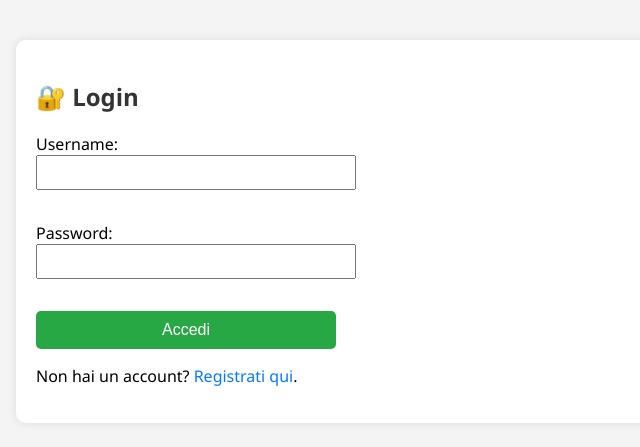
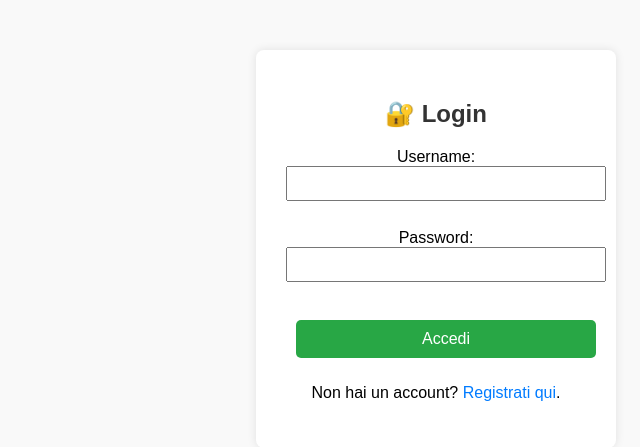
Before and after one commit to Pasqualicchio/flutter_server, a Flask app: page /login in a window 1280 px wide. Shown: the top 447 px of the page, without its empty margins (204-844 px from the left). Run offline with Flask 3, Linux system fonts and the light colour scheme.

```diff
--- a/static/style.css
+++ b/static/style.css
@@ -61,3 +61,33 @@ form button {
   width: 100%;
   max-width: 300px;
 }
+body {
+  font-family: Arial, sans-serif;
+  background: #f9f9f9;
+  text-align: center;
+  padding-top: 50px;
+}
+
+.container {
+  background: white;
+  padding: 30px;
+  margin: auto;
+  width: 300px;
+  border-radius: 8px;
+  box-shadow: 0 0 10px rgba(0,0,0,0.1);
+}
+
+button {
+  padding: 10px 20px;
+  margin: 10px;
+  font-size: 16px;
+  background-color: #28a745;
+  border: none;
+  color: white;
+  border-radius: 5px;
+  cursor: pointer;
+}
+
+button:hover {
+  background-color: #218838;
+}
```
